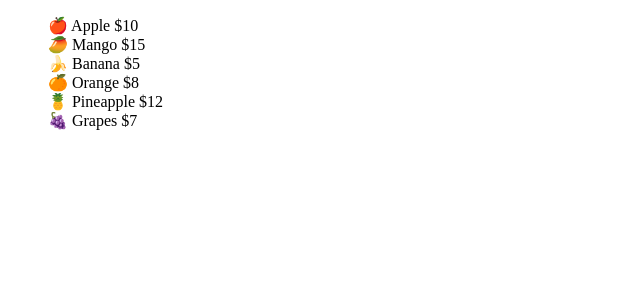
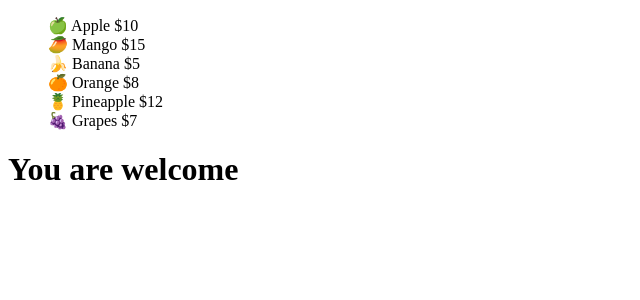
Before and after one commit to Chikaodiri-tech/Learning_React, a React (Vite) app: page / in a window 1280 px wide. Shown: the top 300 px of the page, without its empty margins (0-640 px from the left). Built offline with nearby package versions, Linux system fonts and the light colour scheme.

Commit message:
Added new .jsx files and updated the App.jsx file

```diff
--- a/src/App.jsx
+++ b/src/App.jsx
@@ -1,8 +1,13 @@
 import Fruits from "./components/Fruits";
+import ConditionalComponent from "./components/ConditionalComponent";
+import Code from "./components/Code";
+import Welcome from "./components/Welcome";
+
 function App() {
   return (
     <div className="App">
-      <Fruits/>
+      <Fruits />
+      <ConditionalComponent />
     </div>
   );
 }
--- /dev/null
+++ b/src/components/Code.jsx
@@ -0,0 +1,7 @@
+export default function Code () {
+    return (
+        <div>
+            <h1>Code everyday</h1>
+        </div>
+    )
+}
--- /dev/null
+++ b/src/components/ConditionalComponent.jsx
@@ -0,0 +1,11 @@
+import Code from "./Code";
+import Welcome from "./Welcome";
+
+export default function ConditionalComponent () {
+    const display = true;
+    if (display) {
+        return <Welcome />;
+    } else {
+        return <Code />;
+    }
+}
--- a/src/components/Fruits.jsx
+++ b/src/components/Fruits.jsx
@@ -3,21 +3,26 @@
 export default function Fruits() {
   //const fruits = ["Apple", "Mango", "Bananas", "Orange", "Pineapple"]
   const fruits = [
-    {name: "Apple", price: 10, emoji: "🍎"},
-    {name: "Mango", price: 15, emoji: "🥭"},
-    {name: "Banana", price: 5, emoji: "🍌"},
-    {name: "Orange", price: 8, emoji: "🍊"},
-    {name: "Pineapple", price: 12, emoji: "🍍"},
-    {name: "Grapes", price: 7, emoji: "🍇"}
+    { name: "Apple", price: 10, emoji: "🍏" },
+    { name: "Mango", price: 15, emoji: "🥭" },
+    { name: "Banana", price: 5, emoji: "🍌" },
+    { name: "Orange", price: 8, emoji: "🍊" },
+    { name: "Pineapple", price: 12, emoji: "🍍" },
+    { name: "Grapes", price: 7, emoji: "🍇" },
   ];
   return (
     <div>
-        <ul>
-            {fruits.map((fruit) => (
-                <Fruit key={fruit.name} name={fruit.name} price={fruit.price} emoji={fruit.emoji} />
-               // <li key={fruit.name}> {fruit.emoji} {fruit.name} ${fruit.price} </li>
-            ))}
-        </ul>
+      <ul>
+        {fruits.map((fruit) => (
+          <Fruit
+            key={fruit.name}
+            name={fruit.name}
+            price={fruit.price}
+            emoji={fruit.emoji}
+          />
+          // <li key={fruit.name}> {fruit.emoji} {fruit.name} ${fruit.price} </li>
+        ))}
+      </ul>
     </div>
   );
 }
--- /dev/null
+++ b/src/components/Welcome.jsx
@@ -0,0 +1,7 @@
+export default function Welcome() {
+    return (
+        <div>
+            <h1>You are welcome</h1>
+        </div>
+    )
+}
```
